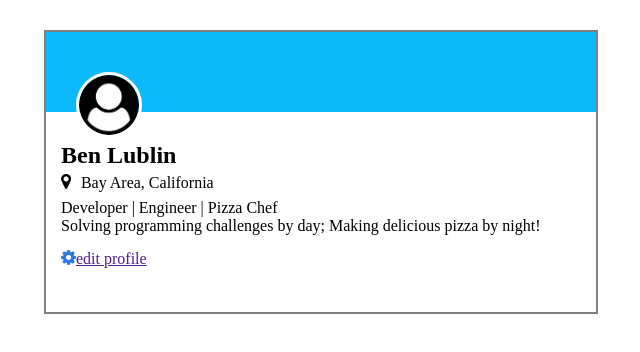
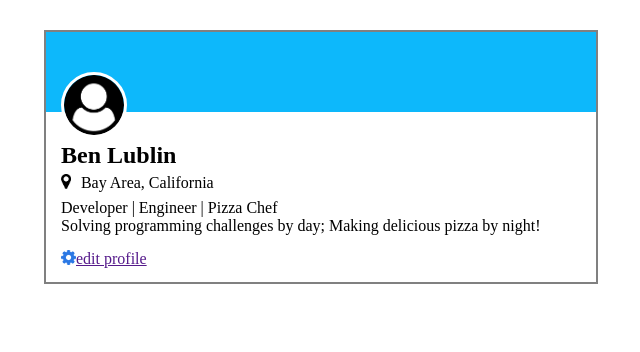
Before and after one commit to blublin/01_User_Card, a plain HTML site: page index.html in a window 1280 px wide. Shown: the whole page, without its empty margins (319-959 px from the left). Drawn offline with Linux system fonts and the light colour scheme.

Commit message:
removed position, fixed positioning

```diff
--- a/style.css
+++ b/style.css
@@ -6,7 +6,7 @@
 
 #container {
     width: 550px;
-    height: 280px;
+    height: 250px;
     border: 2px solid gray;
     /* background-color: red; */
     margin: 30px auto;
@@ -16,15 +16,14 @@
     height: 80px;
     background-color: rgb(13, 184, 251);
     margin-bottom: 30px;
+    padding-left: 15px
 }
 
 .profile-picture {
     height: 60px;
     border: 3px solid white;
     border-radius: 50%;
-    position: relative;
-    top: 40px;
-    left: 30px;
+    margin-top: 40px;
 }
 
 .main {
```
